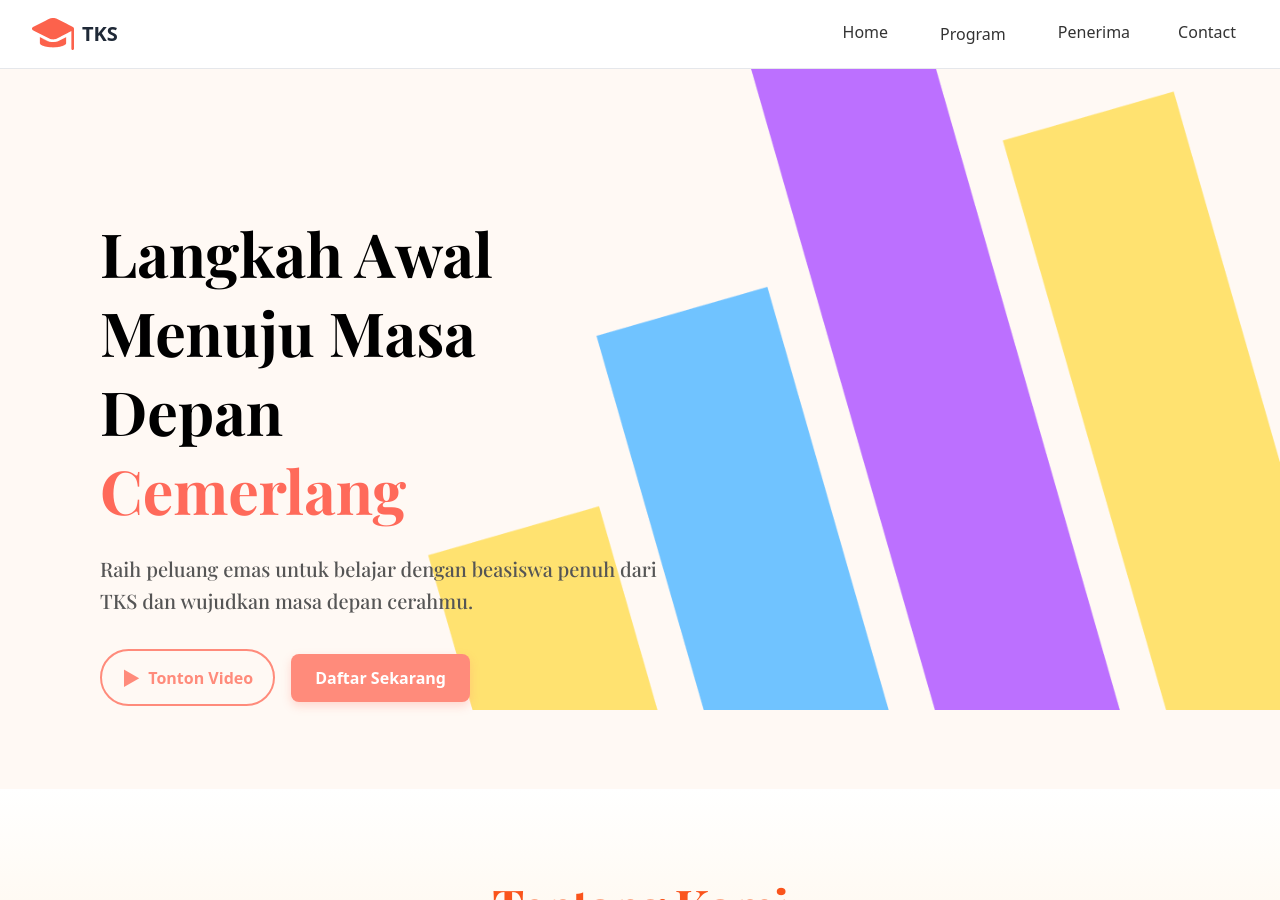
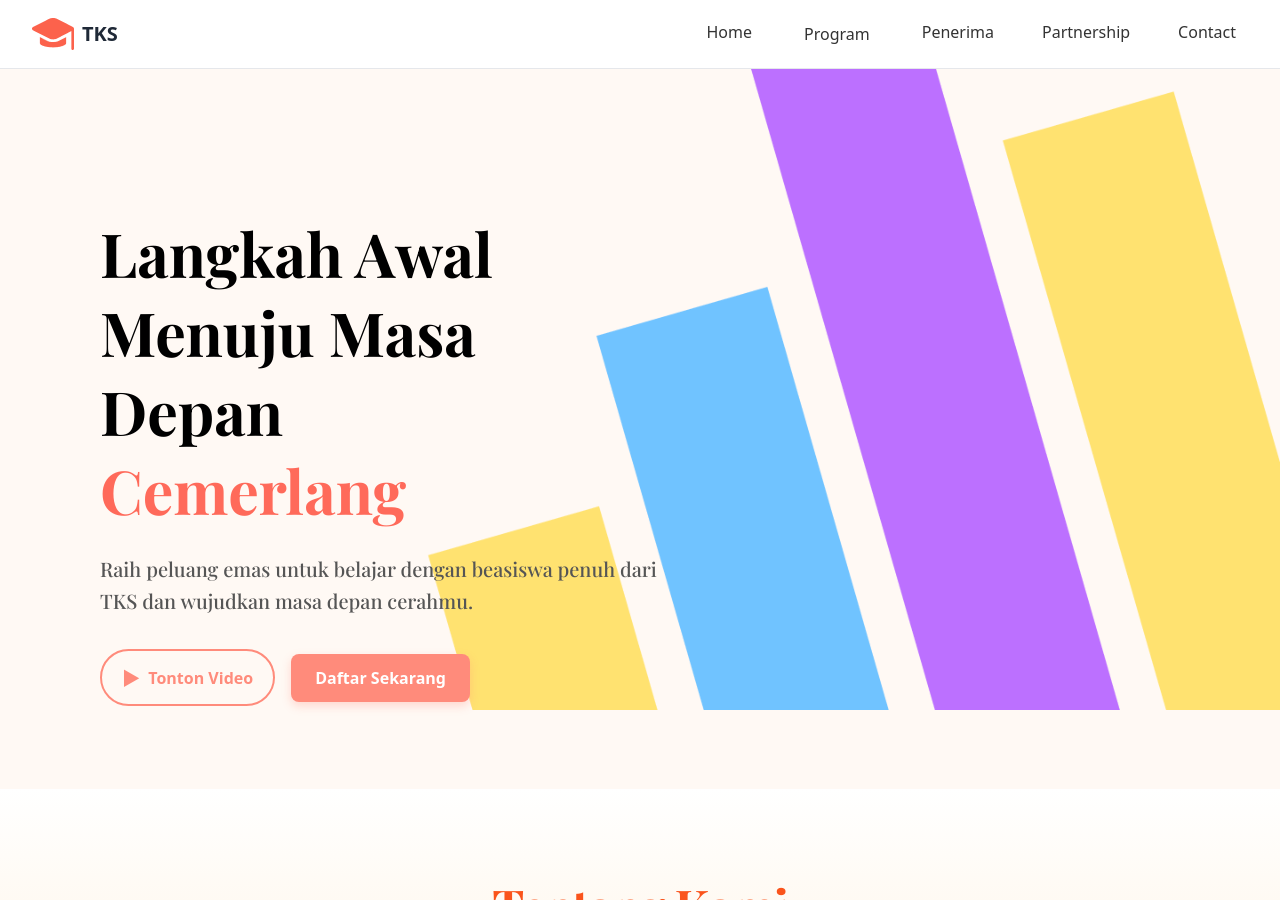
Before and after one commit to MelatiNusantara/beasiswa-tks, a Jekyll site: the page built from home.markdown, in a window 1280 px wide and 900 px high. Built offline with Jekyll 4.4.1, drawn with Linux system fonts in a browser that asks for light colours.

Commit message:
Updated Header

```diff
--- a/_includes/header.html
+++ b/_includes/header.html
@@ -33,6 +33,7 @@
       </div>
 
       <a href="{{ '/penerima' | relative_url }}" class="nav-link" data-link="penerima">Penerima</a>
+      <a href="" class="nav-link" data-link="penerima">Partnership</a>
       <a href="#contact" class="nav-link" data-link="contact">Contact</a>
     </nav>
   </div>
@@ -52,6 +53,7 @@
         </div>
       </div>
       <a href="{{ '/penerima' | relative_url }}" class="mobile-header-button w-full text-left px-4 py-3 rounded-lg transition" data-link="penerima">Penerima</a>
+      <a href="" class="mobile-header-button w-full text-left px-4 py-3 rounded-lg transition" data-link="penerima">Partnership</a>
       <a href="#contact" class="mobile-header-button w-full text-left px-4 py-3 rounded-lg transition" data-link="contact">Contact</a>
     </nav>
   </div>
```
